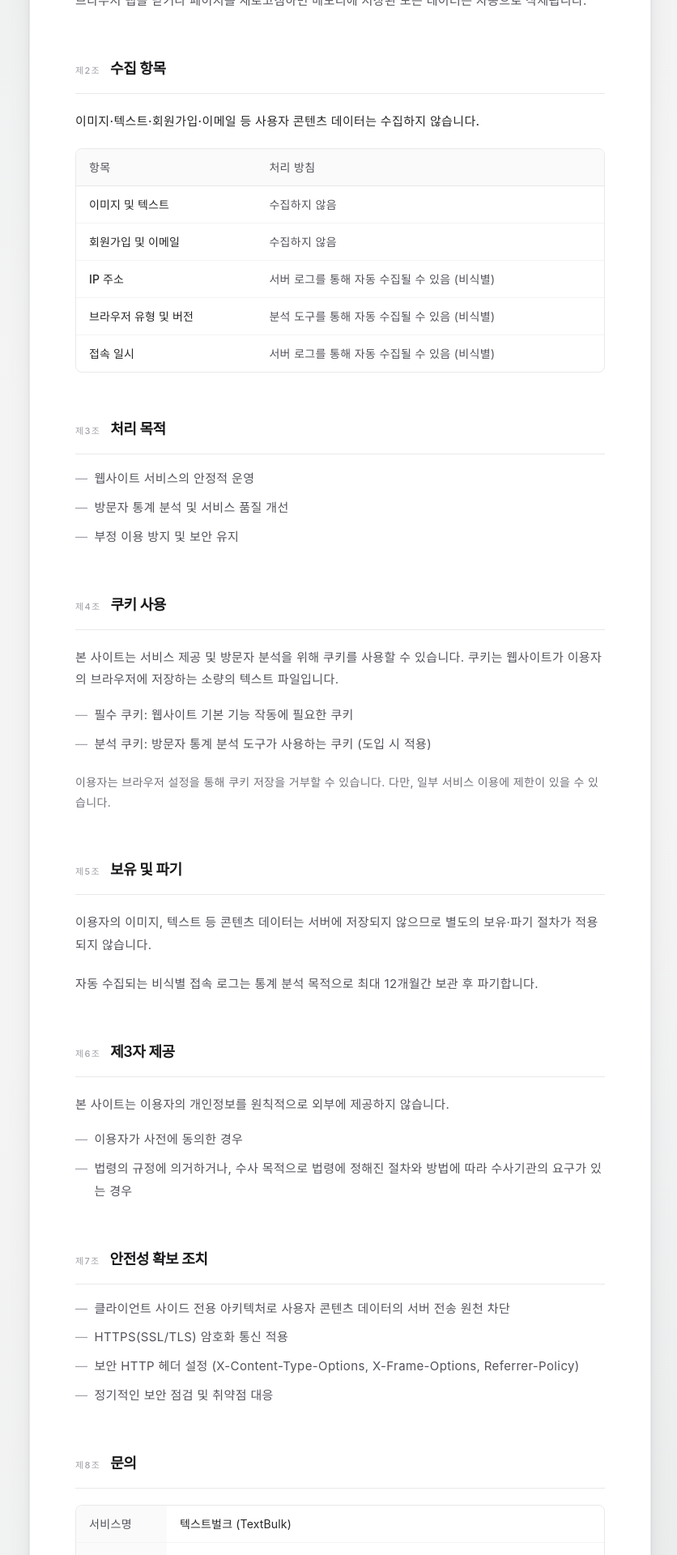
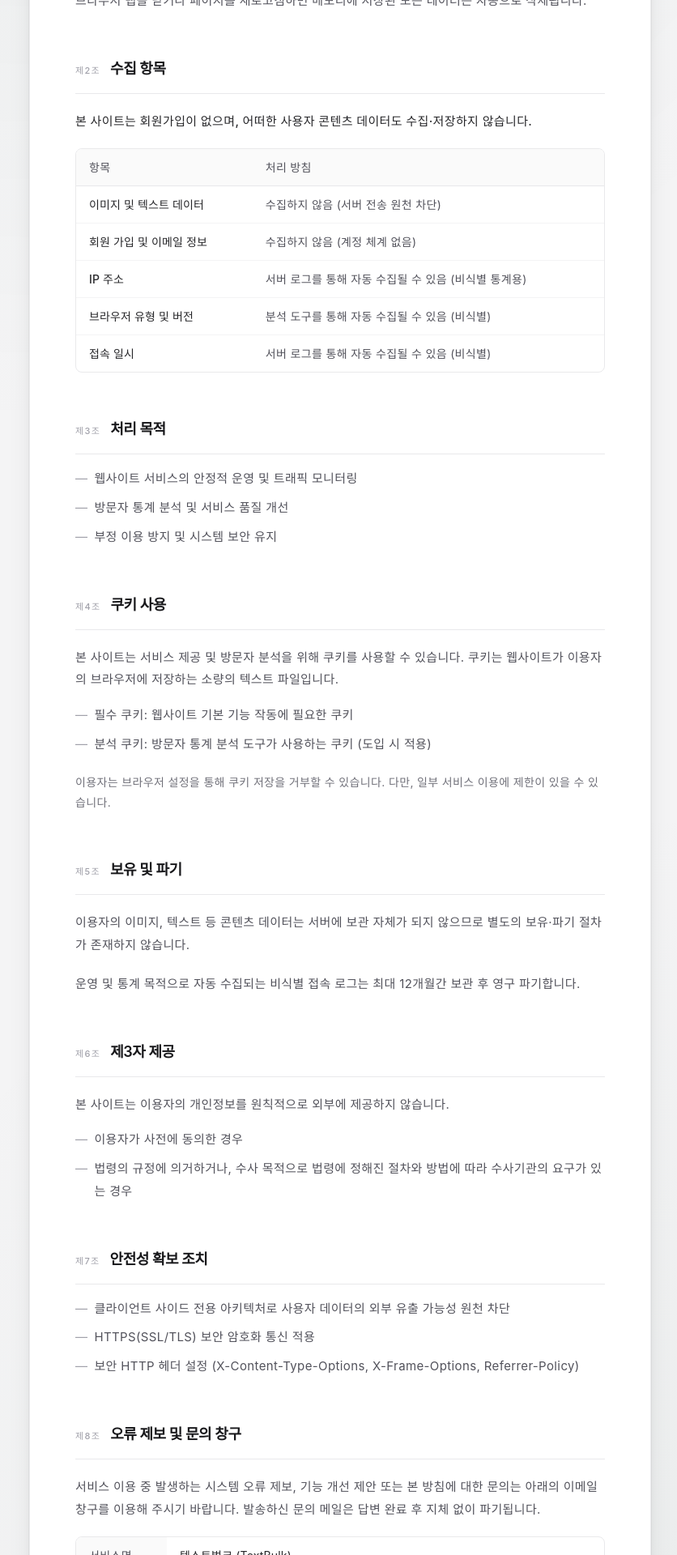
Before and after one commit to s82070489-afk/-TextBulk---1-, a Next.js app: page /privacy in a window 1280 px wide. Shown: the part 820-2740 px from the top of the page at 81% size, without its empty margins (220-1056 px from the left). Built offline with nearby package versions, Linux system fonts and the light colour scheme; no server answers.

Commit message:
Update page.tsx

```diff
--- a/app/privacy/page.tsx
+++ b/app/privacy/page.tsx
@@ -26,11 +26,11 @@ const articles = [
   {
     id: 2,
     title: "수집 항목",
-    summary: "이미지·텍스트·회원가입·이메일 등 사용자 콘텐츠 데이터는 수집하지 않습니다.",
+    summary: "본 사이트는 회원가입이 없으며, 어떠한 사용자 콘텐츠 데이터도 수집·저장하지 않습니다.",
     items: [
-      { label: "이미지 및 텍스트", value: "수집하지 않음" },
-      { label: "회원가입 및 이메일", value: "수집하지 않음" },
-      { label: "IP 주소", value: "서버 로그를 통해 자동 수집될 수 있음 (비식별)" },
+      { label: "이미지 및 텍스트 데이터", value: "수집하지 않음 (서버 전송 원천 차단)" },
+      { label: "회원 가입 및 이메일 정보", value: "수집하지 않음 (계정 체계 없음)" },
+      { label: "IP 주소", value: "서버 로그를 통해 자동 수집될 수 있음 (비식별 통계용)" },
       { label: "브라우저 유형 및 버전", value: "분석 도구를 통해 자동 수집될 수 있음 (비식별)" },
       { label: "접속 일시", value: "서버 로그를 통해 자동 수집될 수 있음 (비식별)" },
     ],
@@ -39,9 +39,9 @@ const articles = [
     id: 3,
     title: "처리 목적",
     items: [
-      "웹사이트 서비스의 안정적 운영",
+      "웹사이트 서비스의 안정적 운영 및 트래픽 모니터링",
       "방문자 통계 분석 및 서비스 품질 개선",
-      "부정 이용 방지 및 보안 유지",
+      "부정 이용 방지 및 시스템 보안 유지",
     ],
   },
   {
@@ -60,8 +60,8 @@ const articles = [
     id: 5,
     title: "보유 및 파기",
     content: [
-      "이용자의 이미지, 텍스트 등 콘텐츠 데이터는 서버에 저장되지 않으므로 별도의 보유·파기 절차가 적용되지 않습니다.",
-      "자동 수집되는 비식별 접속 로그는 통계 분석 목적으로 최대 12개월간 보관 후 파기합니다.",
+      "이용자의 이미지, 텍스트 등 콘텐츠 데이터는 서버에 보관 자체가 되지 않으므로 별도의 보유·파기 절차가 존재하지 않습니다.",
+      "운영 및 통계 목적으로 자동 수집되는 비식별 접속 로그는 최대 12개월간 보관 후 영구 파기합니다.",
     ],
   },
   {
@@ -79,15 +79,17 @@ const articles = [
     id: 7,
     title: "안전성 확보 조치",
     items: [
-      "클라이언트 사이드 전용 아키텍처로 사용자 콘텐츠 데이터의 서버 전송 원천 차단",
-      "HTTPS(SSL/TLS) 암호화 통신 적용",
+      "클라이언트 사이드 전용 아키텍처로 사용자 데이터의 외부 유출 가능성 원천 차단",
+      "HTTPS(SSL/TLS) 보안 암호화 통신 적용",
       "보안 HTTP 헤더 설정 (X-Content-Type-Options, X-Frame-Options, Referrer-Policy)",
-      "정기적인 보안 점검 및 취약점 대응",
     ],
   },
   {
     id: 8,
-    title: "문의",
+    title: "오류 제보 및 문의 창구",
+    content: [
+      "서비스 이용 중 발생하는 시스템 오류 제보, 기능 개선 제안 또는 본 방침에 대한 문의는 아래의 이메일 창구를 이용해 주시기 바랍니다. 발송하신 문의 메일은 답변 완료 후 지체 없이 파기됩니다."
+    ],
     contact: {
       service: `${APP_NAME} (${APP_NAME_EN})`,
       email: "privacy@textbulk.app",
@@ -96,7 +98,7 @@ const articles = [
 ];
 
 export default function PrivacyPage() {
-  const lastUpdated = "2026년 6월 5일";
+  const lastUpdated = "2026년 6월 7일";
 
   return (
     <ArticleLayout>
```
